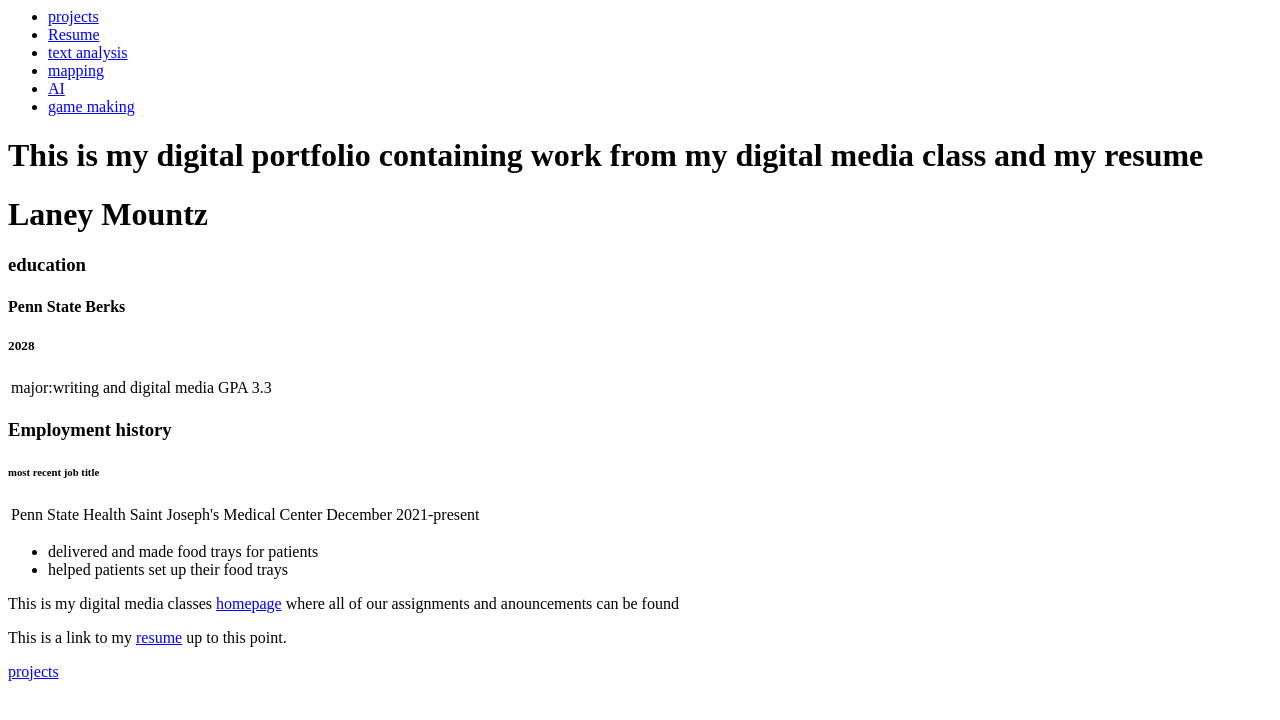
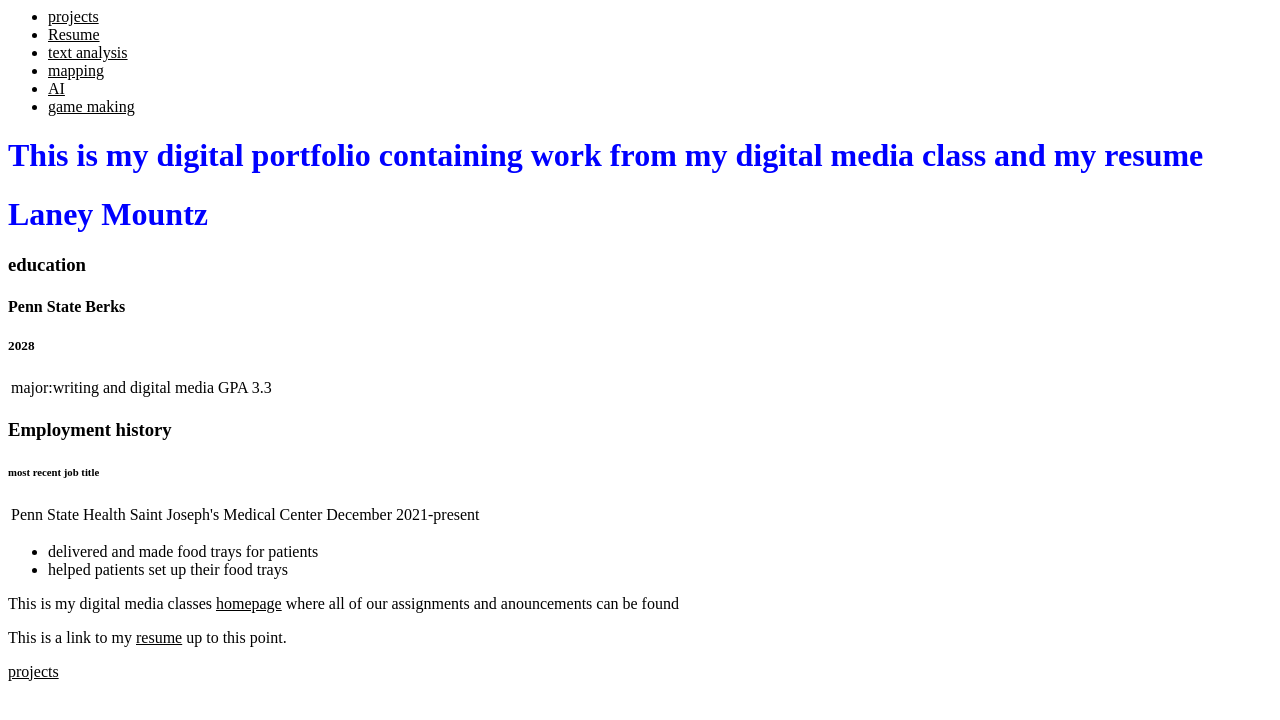
Before and after one commit to lmoun24/lmoun24.github.io, a plain HTML site: page index.html in a window 1280 px wide. Drawn offline with Linux system fonts and the light colour scheme.

Commit message:
Update stylesheet.css

```diff
--- a/stylesheet.css
+++ b/stylesheet.css
@@ -1,6 +1,9 @@
 body {
   background-color:sage green;}
+h1 {
+  color: blue;
+}
 a {
-  color: blue;}
+  color: black;}
 .p3 {
   font-family: "fantasy";}
```
